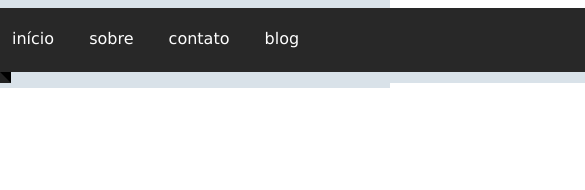
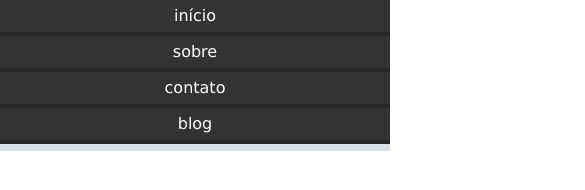
Before and after one commit to kanetosan/menucollection, a plain HTML site: page ribbon/index.html in a window 390 px wide. Shown: the top 190 px of the page, 585 px wide, since content can reach past the window. Drawn offline with Linux system fonts and the light colour scheme.

Commit message:
Added media queries styles

```diff
--- a/ribbon/style.css
+++ b/ribbon/style.css
@@ -91,3 +91,51 @@ header {
     height: 4.25rem; /* 68px ÷ 16px */
     background: #D9E2E9;
 }
+
+/*******************************************************************************
+*
+*  Media Queries » Less than 768px
+*
+*  These styles will be applied to portable devices with large screens
+*  (e.g. portrait tablets, netbooks)
+*
+*******************************************************************************/
+
+@media screen and (max-width: 768px) {
+
+    header {
+        padding: 0;
+    }
+
+    .ribbon-wrap {
+        height: auto;
+    }
+
+      .ribbon
+    , .ribbon nav {
+        width: 100%;
+        height: auto;
+    }
+
+      .ribbon-outside
+    , .ribbon nav:before
+    , .ribbon nav:after {
+        display: none;
+    }
+
+    .ribbon nav ul {
+        width: 100%;
+        padding: 0;
+    }
+
+    .ribbon nav ul li {
+        display: block;
+        text-align: center;
+        margin: 0 0 4px;
+        margin: 0 0 0.25rem; /* 4px ÷ 16px */
+        padding: 4px 0;
+        padding: 0.25rem 0; /* 4px ÷ 16px */
+        background-color: #333;
+    }
+
+}
```
